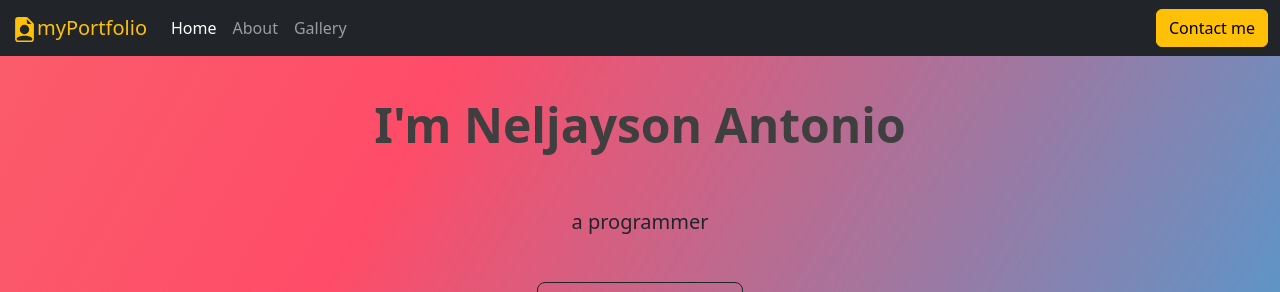
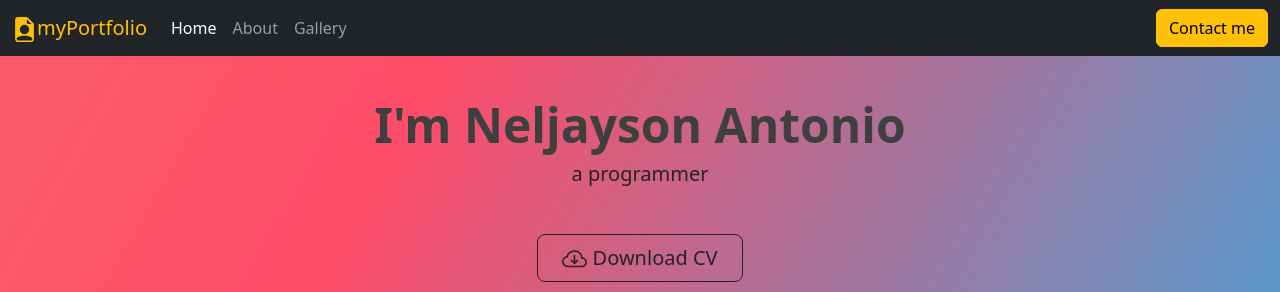
Before and after one commit to Enjay021/myportfolio, a plain HTML site: page index.html in a window 1280 px wide. Shown: the top 292 px of the page. Drawn offline with nearby package versions, Linux system fonts and the light colour scheme.

Commit message:
Update index.html

```diff
--- a/index.html
+++ b/index.html
@@ -53,7 +53,7 @@
         <div id="hero" class="containter gradient-background py-5">
 
             <div class="px-5 text-center">
-                <h1 class="display-5 py-5 fw-bold text-body-emphasis">I'm Neljayson
+                <h1 class="display-5 pt-5 fw-bold text-body-emphasis">I'm Neljayson
                     Antonio</h1>
                 <div class="col-lg-6 mx-auto">
                     <h2 class="lead mb-5 aos-init">a programmer</h2>
```
